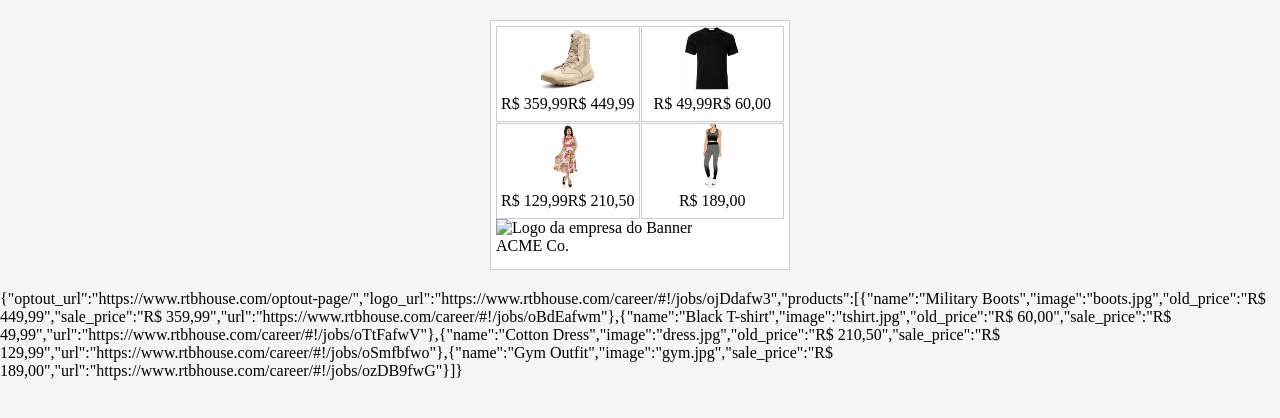
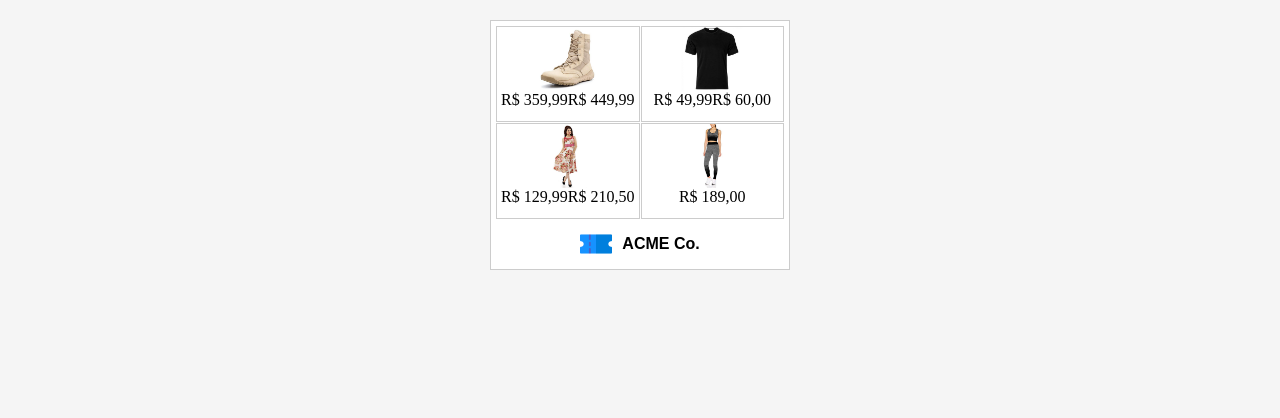
Before and after one commit to atmonello/banner-html, a website built with webpack: page src/index.html in a window 1280 px wide. Built offline with nearby package versions, Linux system fonts and the light colour scheme; files whose address does not match are found by name.

Commit message:
Refatorando a importação e leitura do JSON

```diff
--- a/src/assets/js/Products.js
+++ b/src/assets/js/Products.js
@@ -1,42 +1,58 @@
-/* eslint-disable import/no-mutable-exports */
 /* eslint-disable array-callback-return */
-const Products = {};
-let Loaded = false;
-
-fetch('/products.json')
-  .then((res) => res.json())
-  .then((data) => {
-    Object.keys(data).map((key) => {
-      Products[key] = data[key];
-    });
-    Loaded = true;
-  });
-
-function LoadImages(container, products) {
-  products.map((item, index) => {
-    const imgEl = document.createElement('img');
-    imgEl.src = `/img/${item.image}`;
-    const product = container.querySelector(`#product-${index + 1} .product-image`);
-    product.appendChild(imgEl);
-  });
-}
-
-function LoadPrices(products) {
-  products.map((item, index) => {
-    const productPrice = document.querySelector(`#product-${index + 1} .product-price`);
-    if (item.sale_price) {
-      productPrice.innerHTML += (`<span class="product-price__sale">${item.sale_price}</span>`);
-    }
-    if (item.old_price) {
-      productPrice.innerHTML += (`<span class="product-price__old">${item.old_price}</span>`);
-    }
-  });
-}
+/* eslint-disable quote-props */
+import data from '../products.json';
+import boots from '../img/boots.jpg';
+import dress from '../img/dress.jpg';
+import gym from '../img/gym.jpg';
+import tshirt from '../img/tshirt.jpg';
 
 
-export {
-  Products,
-  Loaded,
-  LoadImages,
-  LoadPrices,
+const { products, optout_url: optout } = data;
+
+const productImages = {
+  'boots': boots,
+  'dress': dress,
+  'gym': gym,
+  'tshirt': tshirt,
 };
+
+const insertPrice = (index) => {
+  const salePrice = products[index].sale_price;
+  const oldPrice = products[index].old_price;
+  const productElement = document.querySelector(`#product-${index + 1}`);
+
+  if (salePrice) {
+    productElement.classList.add('has-sale-price');
+    const salePriceElement = document.createElement('span');
+    salePriceElement.innerHTML = salePrice;
+    const pricesWrapper = productElement.querySelector('.prices-wrapper');
+    pricesWrapper.appendChild(salePriceElement);
+  }
+
+  if (oldPrice) {
+    productElement.classList.add('has-old-price');
+    const oldPriceElement = document.createElement('span');
+    oldPriceElement.innerHTML = oldPrice;
+    const pricesWrapper = productElement.querySelector('.prices-wrapper');
+    pricesWrapper.appendChild(oldPriceElement);
+  }
+};
+
+const createProducts = (items) => {
+  const productsWrapper = document.querySelector('.banner-wrapper__products');
+
+  items.map((item, index) => {
+    const productSection = document.createElement('section');
+    productSection.id = `product-${index + 1}`;
+    productSection.dataset.product = index + 1;
+    productSection.className = 'banner-wrapper__item';
+
+    const imageNoExtension = item.image.split('.')[0];
+
+    productSection.innerHTML = `<img src="${productImages[imageNoExtension]}"><div class="prices-wrapper"></div>`;
+    productsWrapper.appendChild(productSection);
+    insertPrice(index);
+  });
+};
+
+export { products, optout, createProducts };
--- a/src/assets/stylesheets/base.scss
+++ b/src/assets/stylesheets/base.scss
@@ -1,6 +1,7 @@
 @import './layout.scss';
 @import './colors.scss';
 @import './product.scss';
+@import './logo.scss';
 
 body {
   background-color: $backgroundColor;
--- /dev/null
+++ b/src/assets/stylesheets/logo.scss
@@ -0,0 +1,17 @@
+.banner-wrapper {
+  &__footer {
+    display: flex;
+    align-items: center;
+    justify-content: center;
+    #logo {
+      width: 32px;
+      height: 32px;
+    }
+    #text {
+      margin-left: 10px;
+      font-family: Arial, Helvetica, sans-serif;
+      font-weight: bold;
+
+    }
+  }
+}
--- a/src/index.html
+++ b/src/index.html
@@ -7,24 +7,7 @@
 <body>
   <main class="banner-container">
     <div class="banner-wrapper">
-      <header class="banner-wrapper__products">
-        <section id="product-1" class="banner-wrapper__item">
-          <span class="product-image"></span>
-          <span class="product-price"></span>
-        </section>
-        <section id="product-2" class="banner-wrapper__item">
-          <span class="product-image"></span>
-          <span class="product-price"></span>
-        </section>
-        <section id="product-3" class="banner-wrapper__item">
-          <span class="product-image"></span>
-          <span class="product-price"></span>
-        </section>
-        <section id="product-4" class="banner-wrapper__item">
-          <span class="product-image"></span>
-          <span class="product-price"></span>
-        </section>
-      </header>
+      <article class="banner-wrapper__products"></article>
       <footer class="banner-wrapper__footer">
         <img id="logo" alt="Logo da empresa do Banner">
         <p id="text">ACME Co.</p>
--- a/src/index.js
+++ b/src/index.js
@@ -1,18 +1,8 @@
 import './assets/stylesheets/base.scss';
-import {
-  Products as GetProducts, Loaded, LoadImages, LoadPrices,
-} from './assets/js/Products';
+import { products, optout, createProducts } from './assets/js/Products';
+import logoImage from './assets/img/voucher.png';
 
-const checkLoadedProducts = setInterval(() => {
-  if (Loaded) {
-    clearInterval(checkLoadedProducts);
-    const div = document.createElement('div');
-    div.innerHTML = JSON.stringify(GetProducts);
-    document.body.appendChild(div);
+const logoElement = document.querySelector('.banner-wrapper__footer #logo');
+logoElement.src = logoImage;
 
-    const productsContainer = document.querySelector('.banner-wrapper__products');
-
-    LoadImages(productsContainer, GetProducts.products);
-    LoadPrices(GetProducts.products);
-  }
-}, 100);
+createProducts(products);
```
